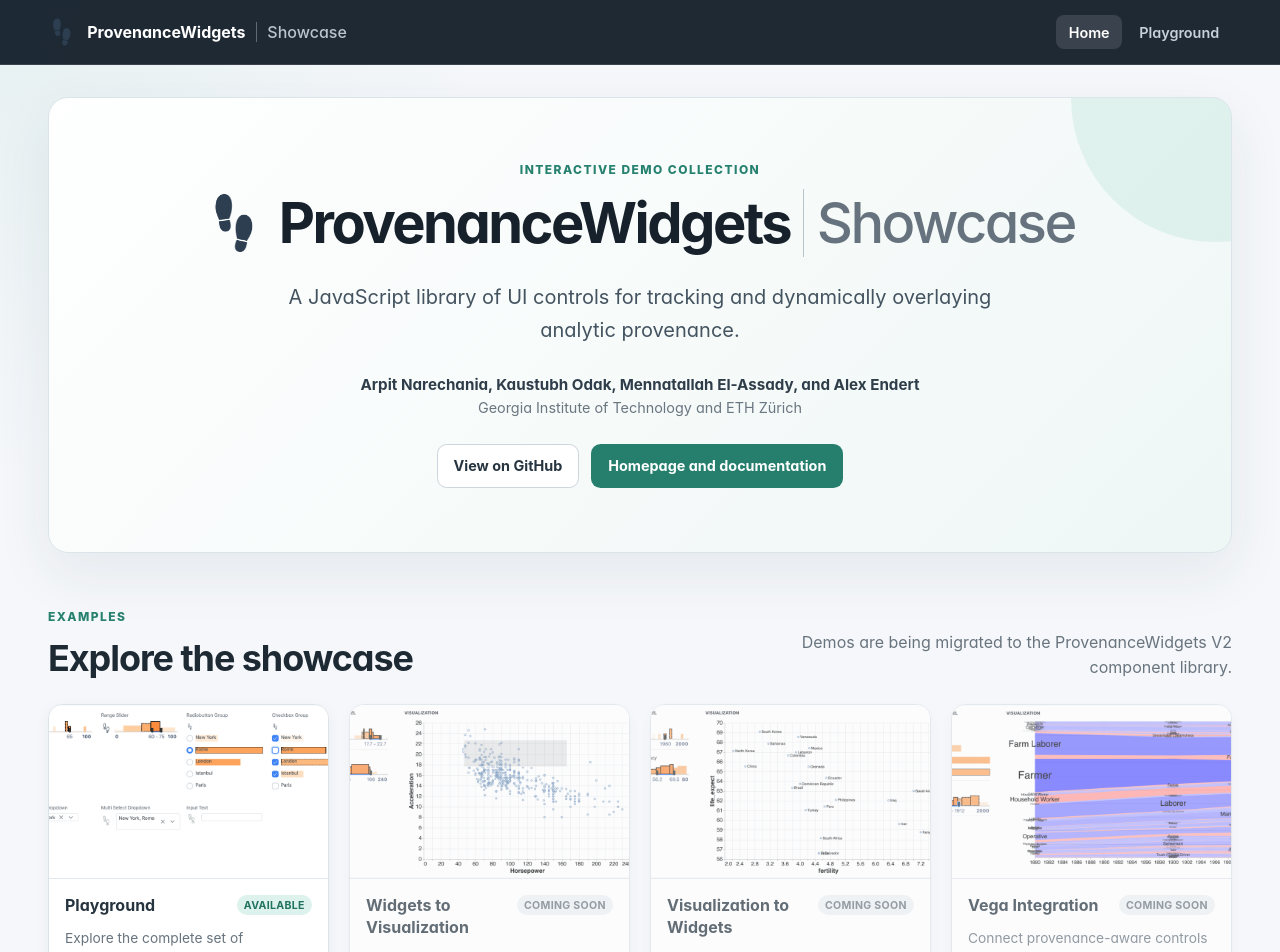
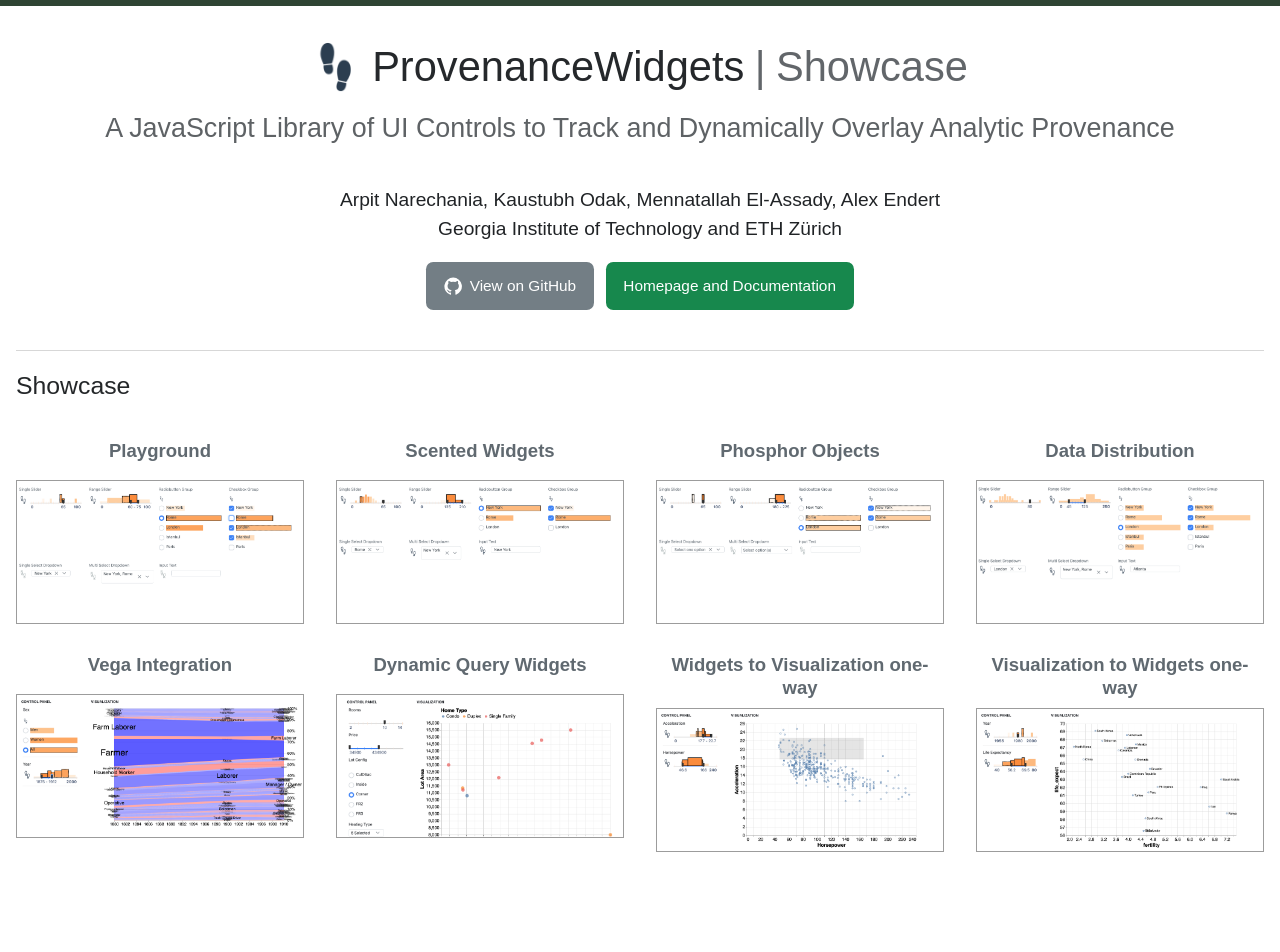
Before and after one commit to ProvenanceWidgets/showcase, a React (Vite) app: page / in a window 1280 px wide. Shown: the top 952 px of the page. After the commit the page ends 900 px from the top, so only its background shows below. Built offline with nearby package versions, Linux system fonts and the light colour scheme; what provenance-widgets would draw is missing.

Commit message:
fix: restore classic showcase home design

```diff
--- a/src/components/AppLayout.jsx
+++ b/src/components/AppLayout.jsx
@@ -1,17 +1,11 @@
 import { Outlet } from "react-router-dom";
-
-import Navigation from "./Navigation";
 
 export default function AppLayout() {
     return (
         <div className="app-shell">
-            <Navigation />
             <main className="app-main">
                 <Outlet />
             </main>
-            <footer className="app-footer">
-                ProvenanceWidgets · Georgia Tech and ETH Zürich
-            </footer>
         </div>
     );
 }
--- a/src/components/Navigation.jsx
+++ b/src/components/Navigation.jsx
@@ -1,40 +1,67 @@
-import { Link, NavLink } from "react-router-dom";
+import { Link } from "react-router-dom";
 
-const navigationItems = [
-    { label: "Home", to: "/", end: true },
-    { label: "Playground", to: "/playground" },
+const demos = [
+    {
+        title: "Playground",
+        image: "playground.png",
+        path: "/playground",
+    },
+    {
+        title: "Scented Widgets",
+        image: "scented-widgets.png",
+    },
+    {
+        title: "Phosphor Objects",
+        image: "phosphor-objects.png",
+    },
+    {
+        title: "Data Distribution",
+        image: "data-distribution.png",
+    },
+    {
+        title: "Vega Integration",
+        image: "vega-example.png",
+    },
+    {
+        title: "Dynamic Query Widgets",
+        image: "dynamic-query-widgets-homefinder.png",
+    },
+    {
+        title: "Widgets to Visualization one-way",
+        image: "widgets-to-vis-one-way.png",
+    },
+    {
+        title: "Visualization to Widgets one-way",
+        image: "vis-to-widgets-one-way.png",
+    },
 ];
 
+function DemoCard({ demo }) {
+    const imageUrl = `${import.meta.env.BASE_URL}assets/images/${demo.image}`;
+    const content = (
+        <>
+            <h3>{demo.title}</h3>
+            <img src={imageUrl} alt={`${demo.title} demo`} />
+        </>
+    );
+
+    if (demo.path) {
+        return (
+            <Link className="demo-card" to={demo.path}>
+                {content}
+            </Link>
+        );
+    }
+
+    return <div className="demo-card">{content}</div>;
+}
+
 export default function Navigation() {
-    const logoUrl = `${import.meta.env.BASE_URL}assets/images/logo-dark.png`;
-
     return (
-        <header className="site-header">
-            <div className="site-header__content">
-                <Link className="site-brand" to="/" aria-label="Showcase home">
-                    <img
-                        className="site-brand__logo"
-                        src={logoUrl}
-                        alt=""
-                    />
-                    <span>ProvenanceWidgets</span>
-                    <span className="site-brand__section">Showcase</span>
-                </Link>
-                <nav className="site-navigation" aria-label="Main navigation">
-                    {navigationItems.map((item) => (
-                        <NavLink
-                            className={({ isActive }) =>
-                                `site-navigation__link${isActive ? " is-active" : ""}`
-                            }
-                            end={item.end}
-                            key={item.to}
-                            to={item.to}
-                        >
-                            {item.label}
-                        </NavLink>
-                    ))}
-                </nav>
-            </div>
-        </header>
+        <nav className="demo-grid" aria-label="Showcase demos">
+            {demos.map((demo) => (
+                <DemoCard demo={demo} key={demo.title} />
+            ))}
+        </nav>
     );
 }
--- a/src/pages/HomePage.jsx
+++ b/src/pages/HomePage.jsx
@@ -1,162 +1,59 @@
-import { Link } from "react-router-dom";
-
-const demos = [
-    {
-        title: "Playground",
-        description: "Explore the complete set of provenance-aware UI controls.",
-        image: "playground.png",
-        path: "/playground",
-        available: true,
-    },
-    {
-        title: "Widgets to Visualization",
-        description: "See widget interactions update a visualization.",
-        image: "widgets-to-vis-one-way.png",
-        path: "/widgets-to-vis",
-    },
-    {
-        title: "Visualization to Widgets",
-        description: "Drive widget state directly from visualization interactions.",
-        image: "vis-to-widgets-one-way.png",
-        path: "/vis-to-widgets",
-    },
-    {
-        title: "Vega Integration",
-        description: "Connect provenance-aware controls to a Vega visualization.",
-        image: "vega-example.png",
-        path: "/vega-example",
-    },
-    {
-        title: "Dynamic Query Widgets",
-        description: "Find homes using coordinated dynamic query controls.",
-        image: "dynamic-query-widgets-homefinder.png",
-        path: "/homefinder",
-    },
-    {
-        title: "Phosphor Objects",
-        description: "Inspect provenance embedded in interactive visual objects.",
-        image: "phosphor-objects.png",
-        path: "/phosphor-objects",
-    },
-    {
-        title: "Scented Widgets",
-        description: "Augment controls with visual cues about the underlying data.",
-        image: "scented-widgets.png",
-        path: "/scented-widgets",
-    },
-    {
-        title: "Data Distribution",
-        description: "Explore coordinated provenance across a rich analytic view.",
-        image: "data-distribution.png",
-        path: "/data-distribution",
-    },
-];
-
-function DemoCard({ demo }) {
-    const imageUrl = `${import.meta.env.BASE_URL}assets/images/${demo.image}`;
-    const content = (
-        <>
-            <div className="demo-card__image-wrap">
-                <img
-                    className="demo-card__image"
-                    src={imageUrl}
-                    alt=""
-                />
-            </div>
-            <div className="demo-card__content">
-                <div className="demo-card__heading">
-                    <h3>{demo.title}</h3>
-                    <span
-                        className={`status-badge${
-                            demo.available ? " status-badge--ready" : ""
-                        }`}
-                    >
-                        {demo.available ? "Available" : "Coming soon"}
-                    </span>
-                </div>
-                <p>{demo.description}</p>
-            </div>
-        </>
-    );
-
-    if (demo.available) {
-        return (
-            <Link
-                className="demo-card demo-card--link"
-                to={demo.path}
-                aria-label={`Open ${demo.title}`}
-            >
-                {content}
-            </Link>
-        );
-    }
-
-    return (
-        <article className="demo-card demo-card--disabled" aria-disabled="true">
-            {content}
-        </article>
-    );
-}
+import Navigation from "../components/Navigation";
 
 export default function HomePage() {
     const logoUrl = `${import.meta.env.BASE_URL}assets/images/logo-dark.png`;
 
     return (
         <div className="home-page">
-            <section className="hero" aria-labelledby="showcase-title">
-                <div className="hero__eyebrow">Interactive demo collection</div>
-                <h1 id="showcase-title">
+            <header className="showcase-intro">
+                <h1>
                     <img src={logoUrl} alt="" />
-                    ProvenanceWidgets
-                    <span>Showcase</span>
+                    <span>ProvenanceWidgets</span>
+                    <span className="showcase-intro__divider">|</span>
+                    <span className="showcase-intro__muted">Showcase</span>
                 </h1>
-                <p className="hero__summary">
-                    A JavaScript library of UI controls for tracking and
-                    dynamically overlaying analytic provenance.
+                <p className="showcase-intro__tagline">
+                    A JavaScript Library of UI Controls to Track and Dynamically
+                    Overlay Analytic Provenance
                 </p>
-                <p className="hero__authors">
-                    Arpit Narechania, Kaustubh Odak, Mennatallah El-Assady,
-                    and Alex Endert
-                </p>
-                <p className="hero__institutions">
-                    Georgia Institute of Technology and ETH Zürich
-                </p>
-                <div className="hero__actions">
+                <div className="showcase-intro__credits">
+                    <p>
+                        Arpit Narechania, Kaustubh Odak, Mennatallah El-Assady,
+                        Alex Endert
+                    </p>
+                    <p>Georgia Institute of Technology and ETH Zürich</p>
+                </div>
+                <div className="showcase-intro__actions">
                     <a
-                        className="button button--secondary"
+                        className="showcase-button showcase-button--github"
                         href="https://github.com/ProvenanceWidgets/showcase"
                         target="_blank"
                         rel="noreferrer"
                     >
+                        <svg aria-hidden="true" viewBox="0 0 24 24">
+                            <path
+                                fill="currentColor"
+                                d="M12 .7a11.5 11.5 0 0 0-3.64 22.4c.58.1.79-.25.79-.56v-2.23c-3.22.7-3.9-1.37-3.9-1.37-.53-1.34-1.29-1.7-1.29-1.7-1.05-.72.08-.71.08-.71 1.17.08 1.78 1.2 1.78 1.2 1.04 1.78 2.72 1.26 3.38.97.1-.75.4-1.27.74-1.56-2.57-.29-5.28-1.28-5.28-5.69 0-1.26.45-2.29 1.19-3.1-.12-.3-.52-1.47.11-3.06 0 0 .97-.31 3.16 1.18a10.94 10.94 0 0 1 5.76 0c2.2-1.49 3.16-1.18 3.16-1.18.63 1.59.23 2.76.11 3.06.74.81 1.19 1.84 1.19 3.1 0 4.42-2.71 5.4-5.29 5.69.42.36.79 1.07.79 2.16v3.2c0 .31.21.67.8.55A11.5 11.5 0 0 0 12 .7Z"
+                            />
+                        </svg>
                         View on GitHub
                     </a>
                     <a
-                        className="button button--primary"
+                        className="showcase-button showcase-button--docs"
                         href="https://provenancewidgets.github.io"
                         target="_blank"
                         rel="noreferrer"
                     >
-                        Homepage and documentation
+                        Homepage and Documentation
                     </a>
                 </div>
-            </section>
+            </header>
 
-            <section className="showcase-section" aria-labelledby="demos-title">
-                <div className="section-heading">
-                    <div>
-                        <p className="section-heading__eyebrow">Examples</p>
-                        <h2 id="demos-title">Explore the showcase</h2>
-                    </div>
-                    <p>
-                        Demos are being migrated to the ProvenanceWidgets V2
-                        component library.
-                    </p>
-                </div>
-                <div className="demo-grid">
-                    {demos.map((demo) => (
-                        <DemoCard demo={demo} key={demo.path} />
-                    ))}
-                </div>
+            <hr />
+
+            <section className="showcase-demos" aria-labelledby="demos-title">
+                <h2 id="demos-title">Showcase</h2>
+                <Navigation />
             </section>
         </div>
     );
--- a/src/styles/global.css
+++ b/src/styles/global.css
@@ -1,9 +1,8 @@
 :root {
-    color: #17212b;
-    background: #f5f7fa;
+    color: #222;
+    background: #fff;
     font-family:
-        Inter, ui-sans-serif, system-ui, -apple-system, BlinkMacSystemFont,
-        "Segoe UI", sans-serif;
+        Arial, Helvetica, ui-sans-serif, system-ui, -apple-system, sans-serif;
     font-synthesis: none;
     text-rendering: optimizeLegibility;
 }
@@ -15,16 +14,15 @@
 html {
     min-width: 320px;
     min-height: 100%;
+    border-top: 6px solid #2f4433;
     overscroll-behavior-x: none;
 }
 
 body {
     min-width: 320px;
-    min-height: 100vh;
+    min-height: calc(100vh - 6px);
     margin: 0;
-    background:
-        radial-gradient(circle at top left, rgba(54, 162, 138, 0.08), transparent 30rem),
-        #f5f7fa;
+    background: #fff;
 }
 
 button,
@@ -34,335 +32,151 @@
     font: inherit;
 }
 
-a {
-    color: inherit;
-}
-
 .app-shell {
-    display: flex;
-    min-height: 100vh;
-    flex-direction: column;
+    min-height: calc(100vh - 6px);
 }
 
 .app-main {
-    width: min(100%, 1280px);
+    width: min(100% - 2rem, 1720px);
     margin: 0 auto;
-    padding: 2rem clamp(1rem, 4vw, 3rem) 4rem;
-    flex: 1;
 }
 
-.app-footer {
-    padding: 1.25rem;
-    border-top: 1px solid #dce3e9;
-    color: #65717c;
-    font-size: 0.85rem;
+.home-page {
+    padding: 2.25rem 0 3rem;
+}
+
+.showcase-intro {
     text-align: center;
 }
 
-.site-header {
-    position: sticky;
-    z-index: 1000;
-    top: 0;
-    border-bottom: 1px solid rgba(255, 255, 255, 0.12);
-    background: rgba(21, 33, 44, 0.96);
-    color: #fff;
-    backdrop-filter: blur(14px);
+.showcase-intro h1 {
+    display: flex;
+    align-items: center;
+    justify-content: center;
+    gap: 0.65rem;
+    margin: 0;
+    color: #25282b;
+    font-size: clamp(2rem, 3.25vw, 3.5rem);
+    font-weight: 400;
+    line-height: 1.15;
 }
 
-.site-header__content {
-    display: flex;
-    width: min(100%, 1280px);
-    min-height: 4rem;
-    align-items: center;
-    justify-content: space-between;
-    gap: 2rem;
-    margin: 0 auto;
-    padding: 0.65rem clamp(1rem, 4vw, 3rem);
-}
-
-.site-brand {
-    display: inline-flex;
-    min-width: 0;
-    align-items: center;
-    gap: 0.65rem;
-    color: #fff;
-    font-size: 1rem;
-    font-weight: 700;
-    text-decoration: none;
-}
-
-.site-brand__logo {
-    width: 1.8rem;
-    height: 1.8rem;
+.showcase-intro h1 img {
+    width: auto;
+    height: 3.1rem;
     object-fit: contain;
 }
 
-.site-brand__section {
-    padding-left: 0.65rem;
-    border-left: 1px solid rgba(255, 255, 255, 0.3);
-    color: #b8c4ce;
-    font-weight: 500;
+.showcase-intro__divider,
+.showcase-intro__muted {
+    color: #62666a;
 }
 
-.site-navigation {
-    display: flex;
-    align-items: center;
-    gap: 0.25rem;
+.showcase-intro__tagline {
+    margin: 1.15rem 0 0;
+    color: #5e6265;
+    font-size: clamp(1.35rem, 2.1vw, 2.25rem);
+    font-weight: 400;
+    line-height: 1.35;
 }
 
-.site-navigation__link {
-    padding: 0.55rem 0.8rem;
-    border-radius: 0.5rem;
-    color: #c8d1d9;
-    font-size: 0.9rem;
-    font-weight: 600;
-    text-decoration: none;
-    transition:
-        color 150ms ease,
-        background-color 150ms ease;
+.showcase-intro__credits {
+    margin-top: 2.6rem;
 }
 
-.site-navigation__link:hover,
-.site-navigation__link.is-active {
-    color: #fff;
-    background: rgba(255, 255, 255, 0.12);
+.showcase-intro__credits p {
+    margin: 0.25rem 0;
+    color: #202326;
+    font-size: clamp(1rem, 1.5vw, 1.7rem);
+    line-height: 1.3;
 }
 
-.hero {
-    position: relative;
-    overflow: hidden;
-    padding: clamp(2rem, 5vw, 4rem);
-    border: 1px solid #dbe4e9;
-    border-radius: 1.25rem;
-    background:
-        linear-gradient(135deg, rgba(255, 255, 255, 0.98), rgba(238, 247, 245, 0.96));
-    box-shadow: 0 1.25rem 3.5rem rgba(37, 59, 72, 0.08);
-    text-align: center;
-}
-
-.hero::after {
-    position: absolute;
-    width: 18rem;
-    height: 18rem;
-    border-radius: 50%;
-    background: rgba(54, 162, 138, 0.1);
-    content: "";
-    right: -8rem;
-    top: -9rem;
-}
-
-.hero__eyebrow,
-.section-heading__eyebrow {
-    margin: 0 0 0.75rem;
-    color: #26816f;
-    font-size: 0.75rem;
-    font-weight: 800;
-    letter-spacing: 0.12em;
-    text-transform: uppercase;
-}
-
-.hero h1 {
-    display: flex;
-    align-items: center;
-    justify-content: center;
-    gap: 0.8rem;
-    margin: 0;
-    color: #17212b;
-    font-size: clamp(2rem, 5vw, 3.5rem);
-    letter-spacing: -0.045em;
-}
-
-.hero h1 img {
-    width: clamp(2.3rem, 6vw, 3.8rem);
-    height: clamp(2.3rem, 6vw, 3.8rem);
-    object-fit: contain;
-}
-
-.hero h1 span {
-    padding-left: 0.8rem;
-    border-left: 1px solid #b8c4cc;
-    color: #66737e;
-    font-weight: 500;
-}
-
-.hero__summary {
-    max-width: 48rem;
-    margin: 1.5rem auto 0;
-    color: #445360;
-    font-size: clamp(1rem, 2.2vw, 1.25rem);
-    line-height: 1.65;
-}
-
-.hero__authors {
-    margin: 1.75rem 0 0.3rem;
-    color: #2e3d49;
-    font-size: 0.95rem;
-    font-weight: 650;
-}
-
-.hero__institutions {
-    margin: 0;
-    color: #6a7680;
-    font-size: 0.9rem;
-}
-
-.hero__actions {
+.showcase-intro__actions {
     display: flex;
     flex-wrap: wrap;
     justify-content: center;
     gap: 0.75rem;
-    margin-top: 1.75rem;
+    margin-top: 1.25rem;
 }
 
-.button {
+.showcase-button {
     display: inline-flex;
-    min-height: 2.75rem;
+    min-height: 3rem;
     align-items: center;
     justify-content: center;
-    padding: 0.7rem 1rem;
-    border: 1px solid transparent;
-    border-radius: 0.6rem;
-    font-size: 0.9rem;
-    font-weight: 700;
+    gap: 0.45rem;
+    padding: 0.65rem 1.1rem;
+    border-radius: 0.45rem;
+    color: #fff;
+    font-size: clamp(0.95rem, 1.2vw, 1.25rem);
+    line-height: 1;
     text-decoration: none;
-    transition:
-        transform 150ms ease,
-        box-shadow 150ms ease;
 }
 
-.button:hover {
-    transform: translateY(-1px);
-    box-shadow: 0 0.6rem 1.2rem rgba(37, 59, 72, 0.12);
+.showcase-button:hover {
+    filter: brightness(0.94);
 }
 
-.button--primary {
-    background: #267f6d;
-    color: #fff;
+.showcase-button svg {
+    width: 1.2em;
+    height: 1.2em;
 }
 
-.button--secondary {
-    border-color: #ccd5dc;
-    background: #fff;
-    color: #26343f;
+.showcase-button--github {
+    background: #737e85;
 }
 
-.showcase-section {
-    margin-top: 3.5rem;
+.showcase-button--docs {
+    background: #17884d;
 }
 
-.section-heading {
-    display: flex;
-    align-items: end;
-    justify-content: space-between;
-    gap: 2rem;
-    margin-bottom: 1.5rem;
+.home-page > hr {
+    margin: 2.5rem 0 1.35rem;
+    border: 0;
+    border-top: 1px solid #d7d7d7;
 }
 
-.section-heading h2 {
-    margin: 0;
-    color: #1d2a34;
-    font-size: clamp(1.6rem, 3vw, 2.25rem);
-    letter-spacing: -0.03em;
-}
-
-.section-heading > p {
-    max-width: 28rem;
-    margin: 0;
-    color: #68747e;
-    line-height: 1.55;
-    text-align: right;
+.showcase-demos h2 {
+    margin: 0 0 2.4rem;
+    color: #242729;
+    font-size: clamp(1.55rem, 1.9vw, 2.1rem);
+    font-weight: 400;
 }
 
 .demo-grid {
     display: grid;
     grid-template-columns: repeat(4, minmax(0, 1fr));
-    gap: 1.25rem;
+    column-gap: 2rem;
+    row-gap: 1.85rem;
 }
 
 .demo-card {
-    display: flex;
+    display: block;
     min-width: 0;
-    overflow: hidden;
-    flex-direction: column;
-    border: 1px solid #dce3e8;
-    border-radius: 0.9rem;
-    background: #fff;
-    box-shadow: 0 0.3rem 1rem rgba(37, 59, 72, 0.05);
-    color: inherit;
+    color: #606970;
+    text-align: center;
     text-decoration: none;
 }
 
-.demo-card--link {
-    transition:
-        transform 180ms ease,
-        border-color 180ms ease,
-        box-shadow 180ms ease;
-}
-
-.demo-card--link:hover {
-    border-color: #71ad9f;
-    box-shadow: 0 1rem 2rem rgba(37, 59, 72, 0.12);
-    transform: translateY(-3px);
-}
-
-.demo-card--disabled {
-    opacity: 0.7;
-}
-
-.demo-card__image-wrap {
-    overflow: hidden;
-    aspect-ratio: 16 / 10;
-    border-bottom: 1px solid #e2e7eb;
-    background: #edf1f4;
-}
-
-.demo-card__image {
-    width: 100%;
-    height: 100%;
-    object-fit: cover;
-    object-position: top;
-}
-
-.demo-card__content {
-    padding: 1rem;
-}
-
-.demo-card__heading {
-    display: flex;
-    align-items: flex-start;
-    justify-content: space-between;
-    gap: 0.75rem;
+a.demo-card:hover {
+    color: #363d42;
 }
 
 .demo-card h3 {
-    margin: 0;
-    color: #26343f;
-    font-size: 1rem;
-    line-height: 1.35;
+    min-height: 2rem;
+    margin: 0 0 0.55rem;
+    font-size: clamp(1.1rem, 1.45vw, 1.65rem);
+    font-weight: 600;
+    line-height: 1.25;
 }
 
-.demo-card p {
-    margin: 0.7rem 0 0;
-    color: #68747e;
-    font-size: 0.86rem;
-    line-height: 1.5;
-}
-
-.status-badge {
-    flex: 0 0 auto;
-    padding: 0.22rem 0.45rem;
-    border-radius: 999px;
-    background: #edf0f2;
-    color: #6c7780;
-    font-size: 0.66rem;
-    font-weight: 750;
-    letter-spacing: 0.03em;
-    text-transform: uppercase;
-}
-
-.status-badge--ready {
-    background: #def2ed;
-    color: #21725f;
+.demo-card img {
+    display: block;
+    width: 100%;
+    aspect-ratio: 2 / 1;
+    border: 1px solid #9c9c9c;
+    object-fit: cover;
+    object-position: top;
 }
 
 @media (max-width: 1000px) {
@@ -373,59 +187,38 @@
 
 @media (max-width: 640px) {
     .app-main {
-        padding-top: 1.25rem;
+        width: min(100% - 1.25rem, 1720px);
     }
 
-    .site-header__content {
-        align-items: flex-start;
-        flex-direction: column;
-        gap: 0.45rem;
+    .home-page {
+        padding-top: 1.5rem;
     }
 
-    .site-brand__section {
-        display: none;
+    .showcase-intro h1 {
+        flex-wrap: wrap;
     }
 
-    .site-navigation {
-        width: 100%;
+    .showcase-intro h1 img {
+        height: 2.5rem;
     }
 
-    .hero {
-        padding: 2rem 1.2rem;
+    .showcase-intro__tagline {
+        font-size: 1.1rem;
     }
 
-    .hero h1 {
-        align-items: center;
-        flex-direction: column;
-        gap: 0.4rem;
+    .showcase-intro__credits {
+        margin-top: 1.7rem;
     }
 
-    .hero h1 span {
-        padding: 0;
-        border: 0;
-        font-size: 0.7em;
+    .showcase-intro__credits p {
+        font-size: 0.95rem;
     }
 
-    .section-heading {
-        align-items: flex-start;
-        flex-direction: column;
-        gap: 0.75rem;
-    }
-
-    .section-heading > p {
-        text-align: left;
+    .home-page > hr {
+        margin-top: 2rem;
     }
 
     .demo-grid {
         grid-template-columns: 1fr;
     }
 }
-
-@media (prefers-reduced-motion: reduce) {
-    *,
-    *::before,
-    *::after {
-        scroll-behavior: auto !important;
-        transition-duration: 0.01ms !important;
-    }
-}
```
